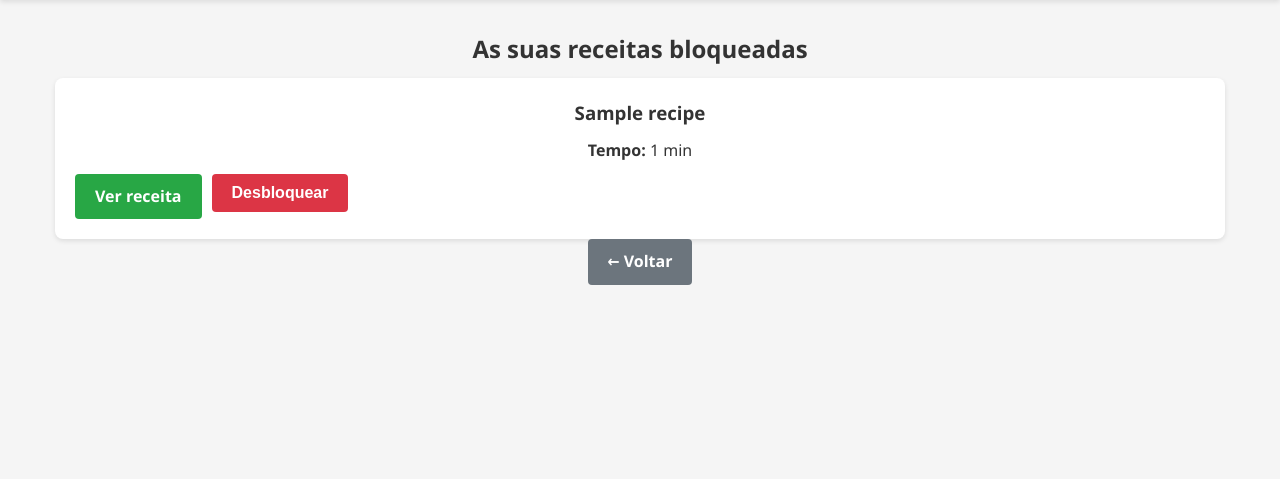
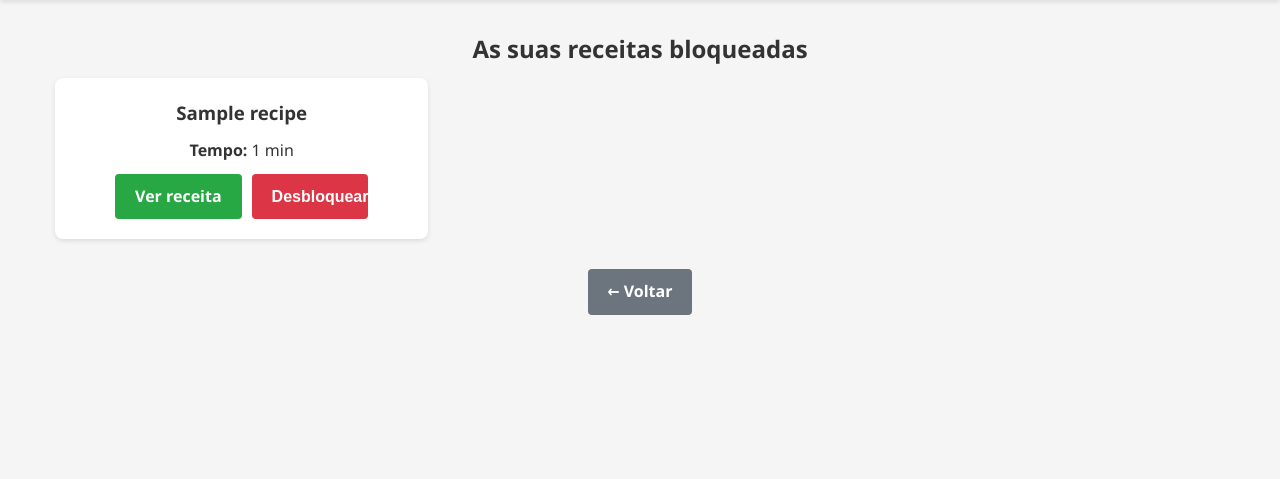
Before and after one commit to luniballony/Meal-Planner, a Flask app: page /blocked/bloqueadas in a window 1280 px wide. Shown: the part 164-643 px from the top of the page. Run offline with Flask 3, Linux system fonts and the light colour scheme; the visitor is signed in with stand-in values (Sample User, id 1); tables that the repository leaves empty hold one stand-in row (values such as "Sample post").

Commit message:
pequenas alterações css P1
-> botões remover/ver receita em favoritos/bloquear com = dimensões e centrados

-> falta formatar botão 'desbloquear' em ver receita bloqueada

```diff
--- a/app/static/css/style.css
+++ b/app/static/css/style.css
@@ -85,6 +85,11 @@ ul {
   color: white;
   border: none;
   cursor: pointer;
+}
+
+.btn-remove {
+  height: 45.6px;
+  width: 116.69px;
 }
 
 .btn-danger:hover {
--- a/app/templates/recipes/bloqueadas.html
+++ b/app/templates/recipes/bloqueadas.html
@@ -3,17 +3,15 @@ block content %}
 
 <div class="recipes-container">
   <div class="recipes-header">
-
     <h2>As suas receitas bloqueadas</h2>
 
     {% if receitas %}
-    <div class="recipe-list">
+    <div class="recipes-grid">
       {% for receita in receitas %}
       <div class="card">
         <h3>{{ receita.titulo }}</h3>
         <p><strong>Tempo:</strong> {{ receita.tempo_preparacao }} min</p>
-
-        <div style="display: flex; gap: 10px">
+        <div style="display: flex; justify-content: center; gap: 10px">
           <a
             href="{{ url_for('blocked.ver_receita_bloqueada', receita_id=receita.id) }}"
             class="btn btn-success"
@@ -25,7 +23,7 @@ block content %}
             method="POST"
             action="{{ url_for('blocked.desbloquear', receita_id=receita.id) }}"
           >
-            {{ form.hidden_tag() }} {{ form.submit(class="btn btn-danger") }}
+            {{ form.hidden_tag() }} {{ form.submit(class="btn btn-danger btn-remove") }}
           </form>
         </div>
       </div>
--- a/app/templates/recipes/favorites.html
+++ b/app/templates/recipes/favorites.html
@@ -11,8 +11,7 @@ block content %}
       <div class="card">
         <h3>{{ receita.titulo }}</h3>
         <p><strong>Tempo:</strong> {{ receita.tempo_preparacao }} min</p>
-
-        <div style="display: flex; gap: 10px">
+        <div style="display: flex; justify-content: center; gap: 10px">
           <a
             href="{{ url_for('favorites.ver_receita_favorita', receita_id=receita.id) }}"
             class="btn btn-success"
@@ -25,7 +24,7 @@ block content %}
             action="{{ url_for('favorites.remover', receita_id=receita.id) }}"
           >
             {{ remover_form.hidden_tag() }} {{ remover_form.submit(class="btn
-            btn-danger") }}
+            btn-danger btn-remove") }}
           </form>
         </div>
       </div>
```
